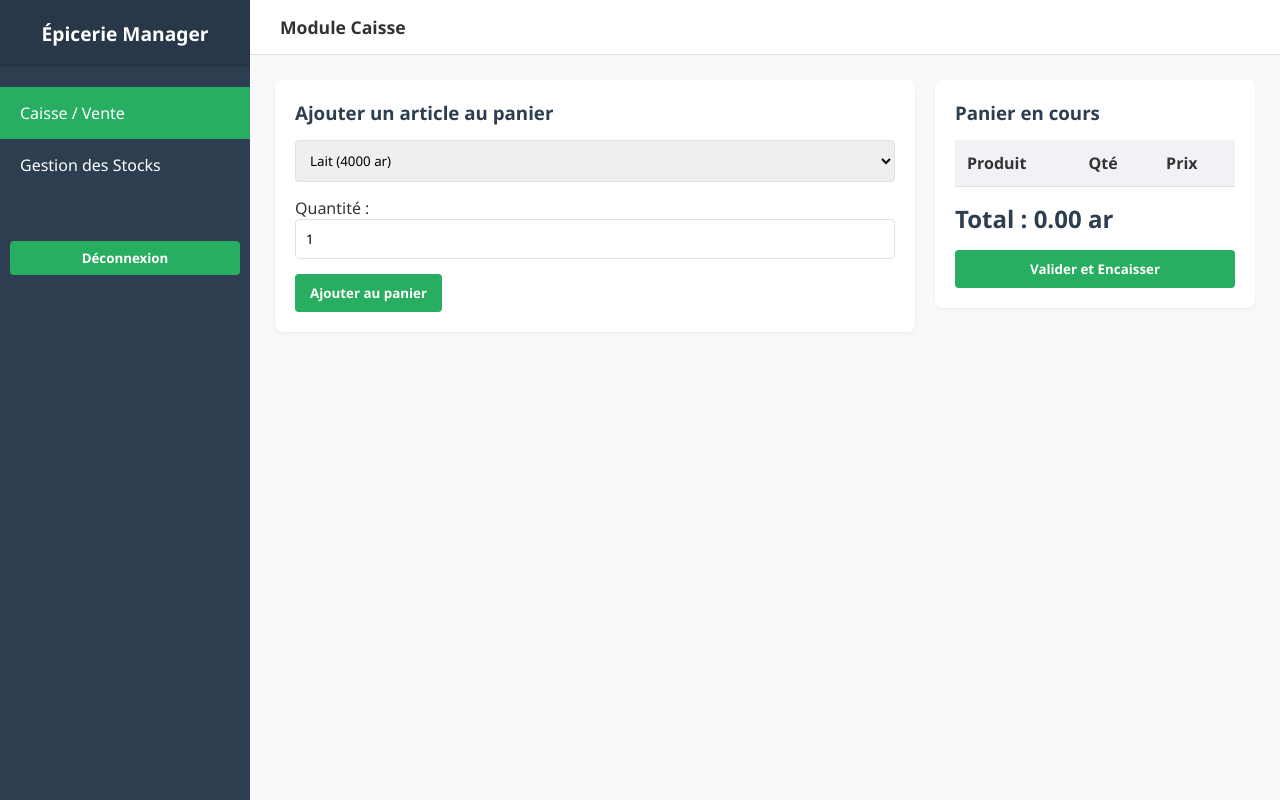
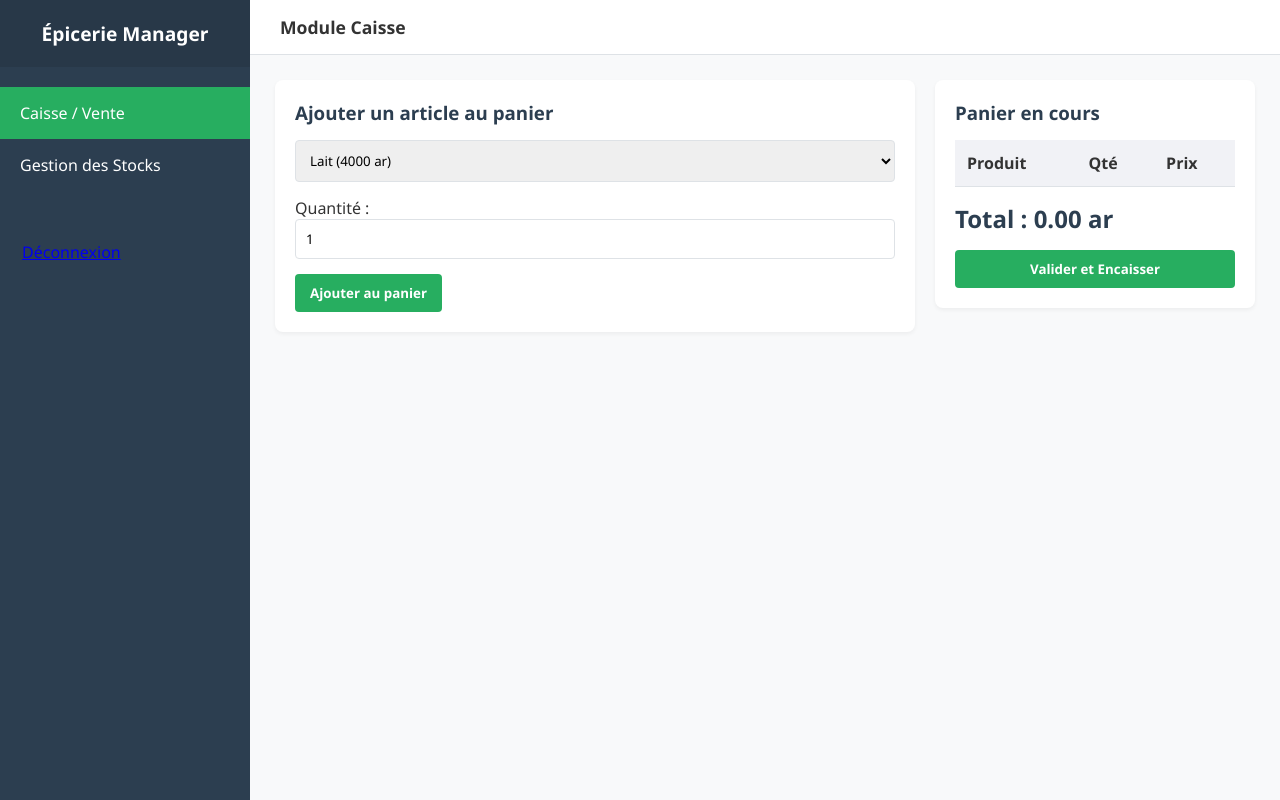
Before and after one commit to Antsarandria16/pcabane, a plain HTML site: page index.html in a window 1280 px wide. Drawn offline with nearby package versions, Linux system fonts and the light colour scheme.

Commit message:
Protection de index.html et redirection vers login

```diff
--- a/index.html
+++ b/index.html
@@ -48,7 +48,7 @@
         </ul>
         <div style="padding: 20px 10px;">
             <p id="userEmail" style="font-size: 12px; color: #aaa; margin-bottom: 10px;"></p>
-            <button id="logoutBtn" style="padding: 8px 12px; cursor: pointer; width: 100%;">Déconnexion</button>
+            <a href="login.html" id="logoutBtn" style="padding: 8px 12px; cursor: pointer; width: 100%;">Déconnexion</a>
         </div>
     </aside>
 
```
